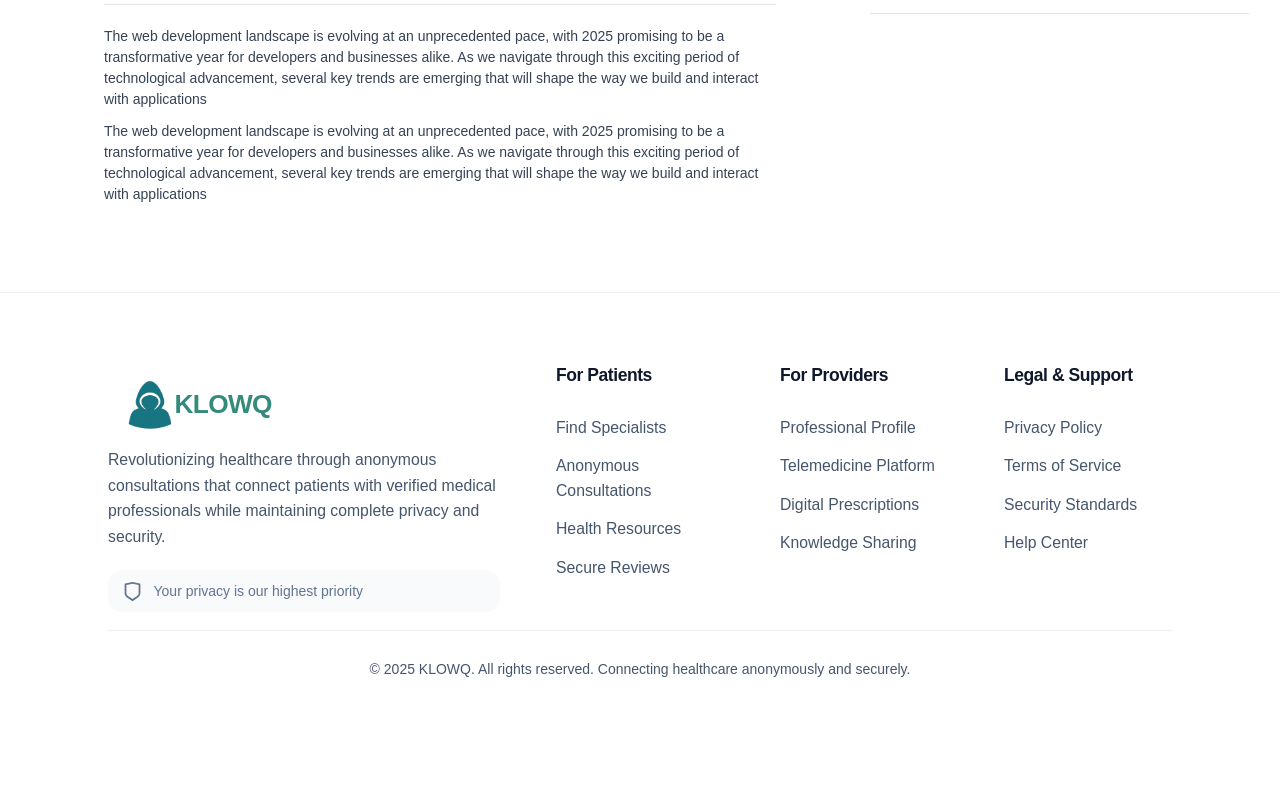
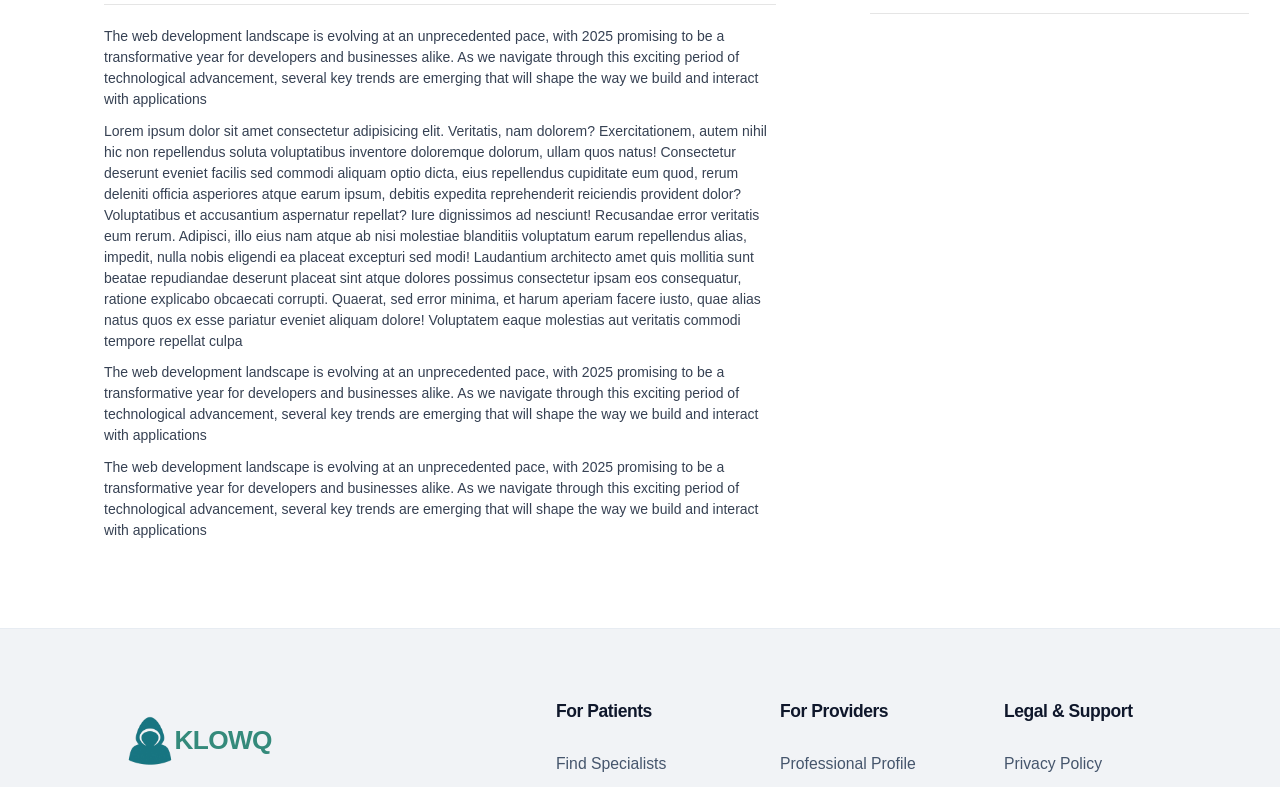
Before and after one commit to Klowq/klowq, a Next.js app: page /insights/The-Future-of-Anonymous-Healthcare in a window 1280 px wide. Shown: the part 606-1393 px from the top of the page. Before the commit the page ends 1356 px from the top, so only its background shows below. Built offline with nearby package versions, Linux system fonts and the light colour scheme.

Commit message:
app update

```diff
--- a/src/app/insights/[id]/page.jsx
+++ b/src/app/insights/[id]/page.jsx
@@ -12,7 +12,6 @@ function page() {
             <div className="md:flex mx-auto max-w-[90rem] p-3 py-16">
                 <div className="flex-auto p-3">
                     <article className="max-w-3xl mx-auto bg-white overflow-hidden">
-                        {/* Featured Image */}
                         <div className="relative bg-black/10 overflow-hidden rounded-lg h-72 w-full">
                             <img
                                 src="https://images.unsplash.com/photo-1659353886114-9aa119aef5aa?crop=entropy&cs=tinysrgb&fit=max&fm=jpg&ixid=M3w3Nzg4Nzd8MHwxfHNlYXJjaHwxfHx0ZWxlbWVkaWNpbmUlMjBkb2N0b3IlMjBjb25zdWx0YXRpb258ZW58MXx8fHwxNzU1ODA3MTQ0fDA&ixlib=rb-4.1.0&q=80&w=1080&utm_source=figma&utm_medium=referral"
@@ -22,9 +21,7 @@ function page() {
                             />
                         </div>
 
-                        {/* Content */}
                         <div className="py-6">
-                            {/* Category + Meta */}
                             <div className="flex items-center space-x-4 text-sm text-gray-500 mb-3">
                                 <span className="px-3 py-1 rounded-full bg-gray-100 text-gray-700 font-medium">
                                     Technology
@@ -35,18 +32,15 @@ function page() {
                                 </div>
                             </div>
 
-                            {/* Title */}
                             <h1 className="text-3xl font-bold text-gray-900 mb-2">
                                 The Future of Web Development: Trends to Watch in 2025
                             </h1>
 
-                            {/* Excerpt */}
                             <p className="text-lg text-gray-600 mb-4">
                                 Explore the latest trends shaping the web development landscape, from AI
                                 integration to new frameworks that are revolutionizing how we build applications.
                             </p>
 
-                            {/* Author Info */}
                             <div className="flex border-b pb-4 items-center space-x-3 text-sm text-gray-500 mb-6">
                                 <LuUser className="w-4 h-4 text-gray-400" />
                                 <span className="font-medium text-gray-800">Sarah Johnson</span>
@@ -54,8 +48,17 @@ function page() {
                                 <span>Jan 15, 2025</span>
                             </div>
 
-                            {/* Body */}
                             <div className="prose space-y-3 prose-lg text-gray-700">
+                                <p>
+                                    The web development landscape is evolving at an unprecedented pace, with 2025
+                                    promising to be a transformative year for developers and businesses alike. As we
+                                    navigate through this exciting period of technological advancement, several
+                                    key trends are emerging that will shape the way we build and interact with
+                                    applications
+                                </p>
+                                <p>
+                                    Lorem ipsum dolor sit amet consectetur adipisicing elit. Veritatis, nam dolorem? Exercitationem, autem nihil hic non repellendus soluta voluptatibus inventore doloremque dolorum, ullam quos natus! Consectetur deserunt eveniet facilis sed commodi aliquam optio dicta, eius repellendus cupiditate eum quod, rerum deleniti officia asperiores atque earum ipsum, debitis expedita reprehenderit reiciendis provident dolor? Voluptatibus et accusantium aspernatur repellat? Iure dignissimos ad nesciunt! Recusandae error veritatis eum rerum. Adipisci, illo eius nam atque ab nisi molestiae blanditiis voluptatum earum repellendus alias, impedit, nulla nobis eligendi ea placeat excepturi sed modi! Laudantium architecto amet quis mollitia sunt beatae repudiandae deserunt placeat sint atque dolores possimus consectetur ipsam eos consequatur, ratione explicabo obcaecati corrupti. Quaerat, sed error minima, et harum aperiam facere iusto, quae alias natus quos ex esse pariatur eveniet aliquam dolore! Voluptatem eaque molestias aut veritatis commodi tempore repellat culpa
+                                </p>
                                 <p>
                                     The web development landscape is evolving at an unprecedented pace, with 2025
                                     promising to be a transformative year for developers and businesses alike. As we
@@ -91,18 +94,14 @@ function page() {
                                             </div>
                                         </div>
 
-                                        {/* Title */}
                                         <h1 className="font-bold text-sm line-clamp-1 text-gray-900 mb-2">
                                             The Future of Web Development: Trends to Watch in 2025
                                         </h1>
-
-                                        {/* Excerpt */}
                                         <p className="text-sm line-clamp-2 text-gray-600 mb-4">
                                             Explore the latest trends shaping the web development landscape, from AI
                                             integration to new frameworks that are revolutionizing how we build applications.
                                         </p>
 
-                                        {/* Author Info */}
                                         <div className="flex text-xs border-b pb-4 items-center space-x-3 text-gray-500 mb-6">
                                             <LuUser className="w-4 h-4 text-gray-400" />
                                             <span className="font-medium text-gray-800">Sarah Johnson</span>
--- a/src/components/layouts/WebLayout.jsx
+++ b/src/components/layouts/WebLayout.jsx
@@ -83,7 +83,7 @@ function WebLayout({ children }) {
                 <div className={`flex-auto`}>{children}</div>
             </div>
 
-            <footer className="bg-white border-t border-slate-200/60">
+            <footer className="bg-secondary/70 border-t border-slate-200/60">
                 <div className="max-w-7xl mx-auto px-4 sm:px-6 lg:px-8 py-20">
                     <div className="grid grid-cols-1 md:grid-cols-5 gap-10 md:gap-16">
                         <div className="md:col-span-2 space-y-6">
```
